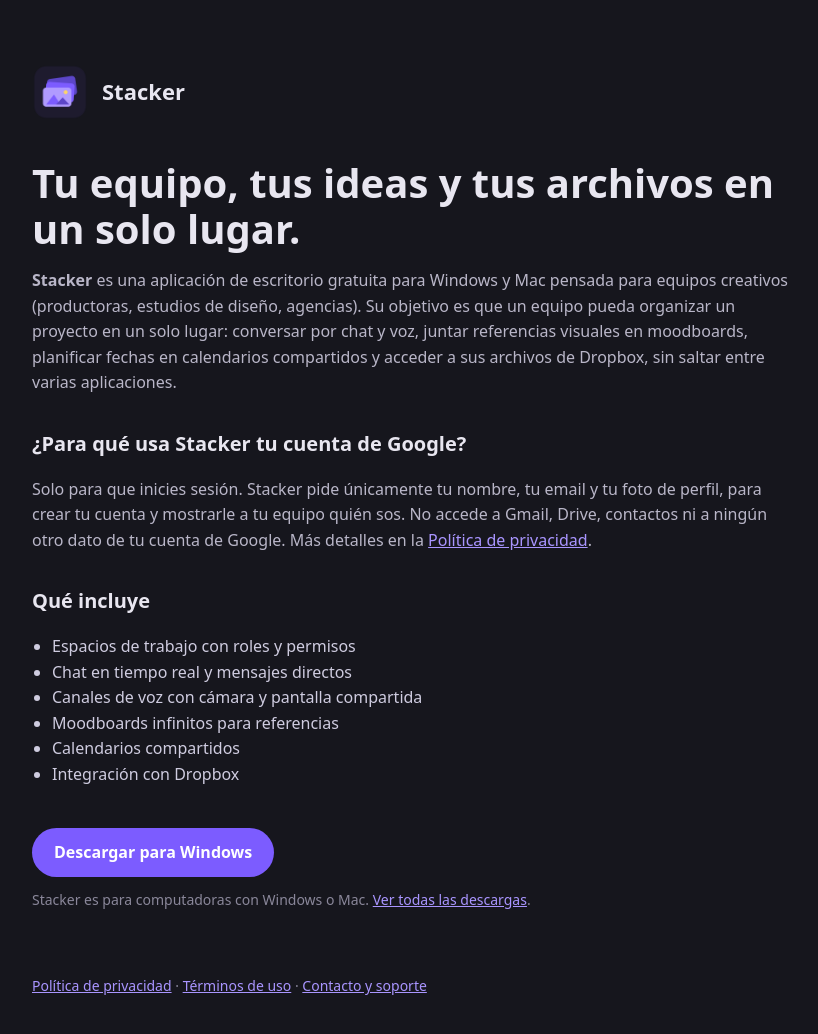
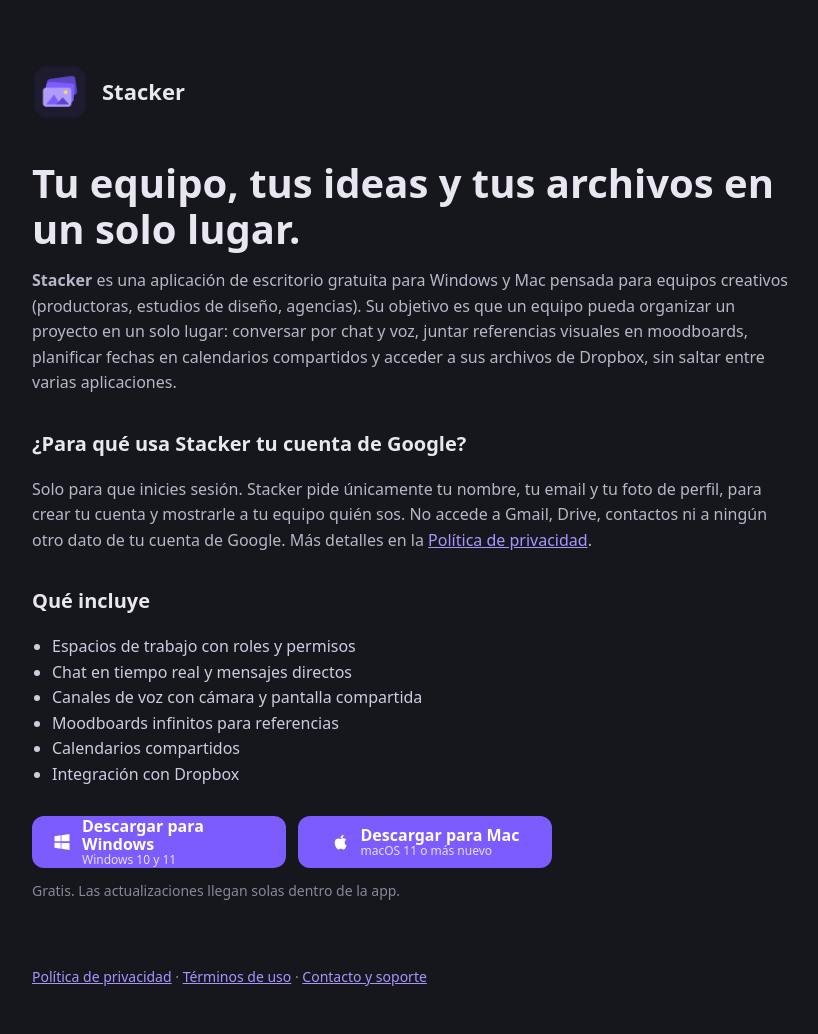
Before and after one commit to PanDeDios/stacker-releases, a plain HTML site: page index.html in a window 1280 px wide. Shown: the whole page, without its empty margins (228-1046 px from the left). Drawn offline with Linux system fonts and the light colour scheme; no server answers.

Commit message:
Web: botones de descarga para Windows y Mac con logo

```diff
--- a/index.html
+++ b/index.html
@@ -13,8 +13,15 @@
   h1{font-size:40px;line-height:1.15;margin:40px 0 16px}
   p{color:#b9b6c8}
   ul{padding-left:20px;color:#cfcce0}
-  .btn{display:inline-block;margin-top:24px;padding:12px 22px;border-radius:999px;background:#7c5cff;color:#fff;text-decoration:none;font-weight:600}
+  .downloads{display:grid;grid-template-columns:1fr 1fr;gap:12px;margin-top:28px;max-width:520px}
+  .btn{display:flex;align-items:center;justify-content:center;gap:10px;height:52px;padding:0 20px;border-radius:12px;background:#7c5cff;color:#fff;text-decoration:none;font-weight:600;font-size:16px;transition:background .15s,transform .15s}
+  .btn:hover{background:#6a4bf0}
+  .btn:active{transform:scale(.98)}
+  .btn svg{width:20px;height:20px;flex:none;fill:currentColor}
+  .btn small{display:block;font-weight:400;font-size:12px;opacity:.8;line-height:1.1}
+  .btn span{line-height:1.15;text-align:left}
   .alt{margin-top:12px;font-size:14px;color:#8a879a}
+  @media (max-width:520px){.downloads{grid-template-columns:1fr}}
   .mac-help{display:none;margin-top:20px;padding:14px 18px;border-radius:12px;background:#1f1f29;font-size:14px;color:#b9b6c8}
   .mac-help ol{margin:8px 0 0;padding-left:20px}
   footer{margin-top:64px;font-size:14px;color:#8a879a}
@@ -37,8 +44,17 @@
     <li>Calendarios compartidos</li>
     <li>Integración con Dropbox</li>
   </ul>
-  <a class="btn" id="dl" href="https://github.com/PanDeDios/stacker-releases/releases/latest">Descargar Stacker</a>
-  <div class="alt" id="alt">También disponible para <a id="other" href="https://github.com/PanDeDios/stacker-releases/releases/latest">otros sistemas</a>.</div>
+  <div class="downloads">
+    <a class="btn" id="dl-win" href="https://github.com/PanDeDios/stacker-releases/releases/latest">
+      <svg viewBox="0 0 24 24" aria-hidden="true"><path d="M3 5.1 10.4 4v7.1H3V5.1Zm0 13.8 7.4 1.1v-7H3v5.9Zm8.3 1.2L21 21.5v-8.4h-9.7v7Zm0-16.2v7.2H21V2.5l-9.7 1.4Z"/></svg>
+      <span>Descargar para Windows<small id="v-win">Windows 10 y 11</small></span>
+    </a>
+    <a class="btn" id="dl-mac" href="https://github.com/PanDeDios/stacker-releases/releases/latest">
+      <svg viewBox="0 0 24 24" aria-hidden="true"><path d="M16.37 12.73c-.02-2.22 1.82-3.29 1.9-3.34-1.04-1.52-2.65-1.72-3.22-1.75-1.37-.14-2.68.81-3.37.81-.7 0-1.77-.79-2.9-.77-1.49.02-2.87.87-3.64 2.2-1.55 2.69-.4 6.67 1.11 8.85.74 1.07 1.62 2.27 2.77 2.22 1.11-.04 1.53-.72 2.88-.72 1.34 0 1.72.72 2.9.7 1.2-.02 1.96-1.09 2.69-2.16.85-1.24 1.2-2.44 1.22-2.5-.03-.01-2.33-.9-2.34-3.54ZM14.16 6.2c.61-.74 1.03-1.77.91-2.8-.88.04-1.95.59-2.58 1.33-.57.65-1.07 1.7-.93 2.71.98.08 1.99-.5 2.6-1.24Z"/></svg>
+      <span>Descargar para Mac<small id="v-mac">macOS 11 o más nuevo</small></span>
+    </a>
+  </div>
+  <div class="alt">Gratis. Las actualizaciones llegan solas dentro de la app.</div>
   <div class="mac-help" id="machelp">
     <strong>Instalar en Mac</strong>
     <ol>
@@ -50,22 +66,19 @@
   <script>
   (function () {
     var ua = navigator.userAgentData && navigator.userAgentData.platform || navigator.platform || navigator.userAgent
-    var mac = /mac/i.test(ua), win = /win/i.test(ua)
-    var os = mac ? 'mac' : 'win'
-    var dl = document.getElementById('dl'), other = document.getElementById('other')
-    dl.textContent = 'Descargar para ' + (mac ? 'Mac' : 'Windows')
-    other.textContent = mac ? 'Windows' : 'Mac'
-    if (mac) document.getElementById('machelp').style.display = 'block'
-    if (!mac && !win) document.getElementById('alt').innerHTML = 'Stacker es para computadoras con Windows o Mac. <a href="https://github.com/PanDeDios/stacker-releases/releases/latest">Ver todas las descargas</a>.'
+    if (/mac/i.test(ua)) document.getElementById('machelp').style.display = 'block'
     fetch('https://api.github.com/repos/PanDeDios/stacker-releases/releases/latest')
       .then(function (r) { return r.json() })
       .then(function (rel) {
         var find = function (re) { var a = (rel.assets || []).filter(function (x) { return re.test(x.name) })[0]; return a && a.browser_download_url }
         var exe = find(/Setup.*\.exe$/i), dmg = find(/-mac\.dmg$/i)
-        var mine = os === 'mac' ? dmg : exe, theirs = os === 'mac' ? exe : dmg
-        if (mine) dl.href = mine
-        if (theirs) other.href = theirs
-        if (rel.tag_name) dl.title = 'Stacker ' + rel.tag_name.replace(/^v/, '')
+        if (exe) document.getElementById('dl-win').href = exe
+        if (dmg) document.getElementById('dl-mac').href = dmg
+        if (rel.tag_name) {
+          var v = 'Versión ' + rel.tag_name.replace(/^v/, '')
+          document.getElementById('v-win').textContent = v + ' · Windows 10 y 11'
+          document.getElementById('v-mac').textContent = v + ' · macOS 11+'
+        }
       })
       .catch(function () {})
   })()
```
